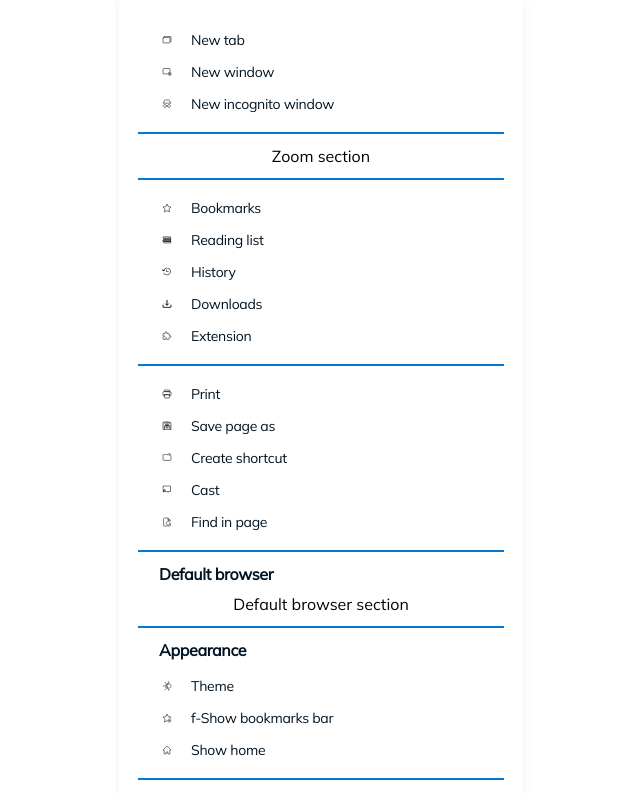
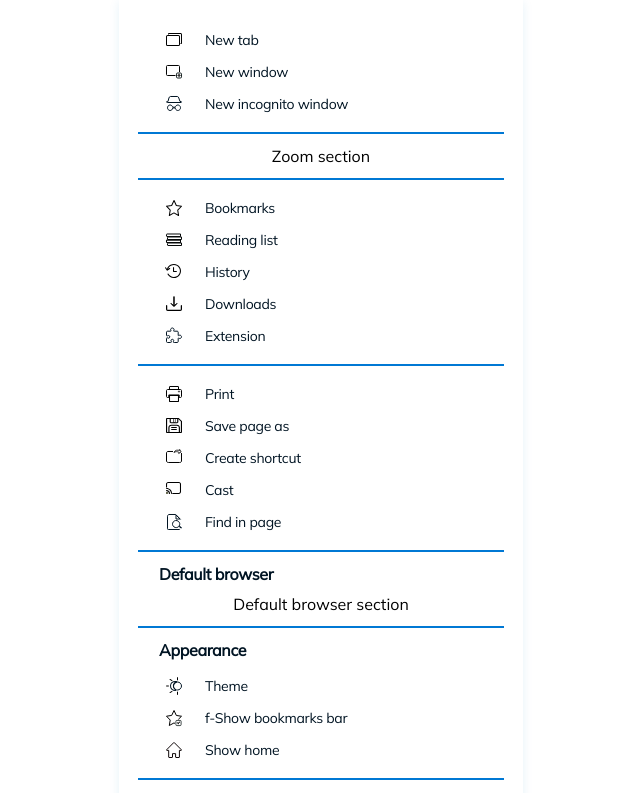
Before and after one commit to IsignInternationalInc/Chrome-SideMenu-Simulator, a React (Create React App) app: page / in a window 1280 px wide. Shown: the top 793 px of the page, without its empty margins (319-959 px from the left). Built offline with nearby package versions, Linux system fonts and the light colour scheme.

Commit message:
reduce size

```diff
--- a/src/components/MenuItem/style.css
+++ b/src/components/MenuItem/style.css
@@ -24,7 +24,7 @@
 }
 
 .menu-icon {
-    width: 16px;
+    /* width: 16px; */
     height: auto;
     margin-left: 40px;
     margin-right: 16px;
```
